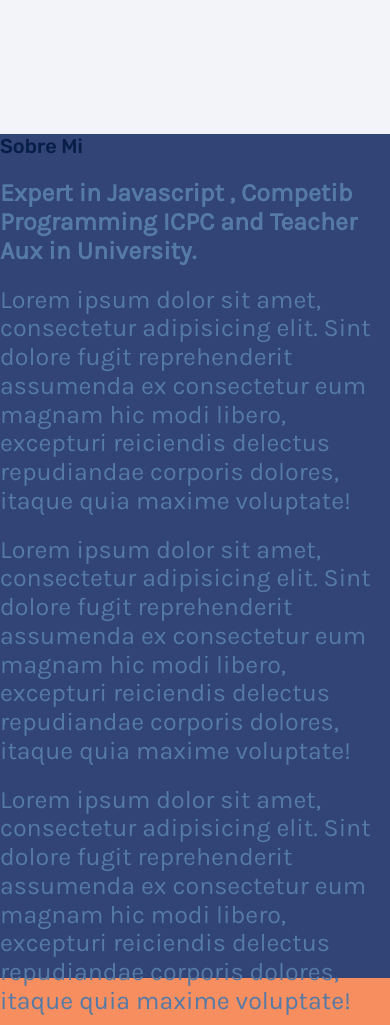
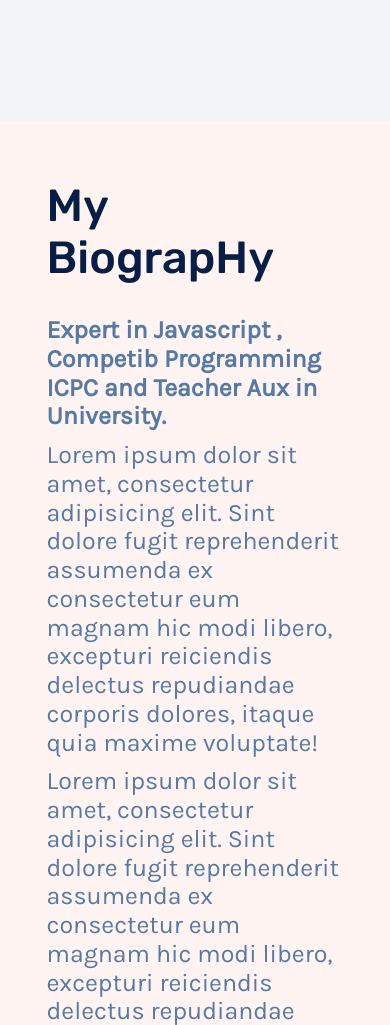
Before and after one commit to QuantumCode2000/portfolio, a plain HTML site: page index.html in a window 390 px wide. Shown: the part 840-1865 px from the top of the page. Drawn offline with Linux system fonts and the light colour scheme.

Commit message:
mejorando segunda seccion y el responsivo

```diff
--- a/assets/css/main.css
+++ b/assets/css/main.css
@@ -19,7 +19,7 @@
     --font-size-sm : 1.8rem;
     --font-size-md : 2.5rem;
      --font-size-lg : 3.5rem;
-     --font-size-xl : 4.2rem;
+     --font-size-xl : 4.5rem;
 
 
 }
@@ -35,13 +35,16 @@ body {
     background: url("../img/photo-dog.png") no-repeat;
     background-size: 750px;
     background-position: 110% 10% ;
+}
+
+.section {
     overflow: hidden;
     padding: 20px 30px;
 }
 
 .container{
-    float: left;
-    height: 100vh;
+    min-height: 100vh;
+    height: 100%;
     margin: 0 auto;
     max-width:  70%;
     display: flex;
@@ -50,12 +53,19 @@ body {
     padding: 20px 100px;
 }
 
+
+
+.hero .container {
+    float: left;
+}
+
 .hero-content{
     max-width: 800px;
 }
 
 .title  {
     font-size: var(--font-size-xl);
+    margin-right: 50px;
 }
 
 .title span {
@@ -63,12 +73,13 @@ body {
 }
 .title strong {
      font-size: var(--font-size-lg);
+     line-height: 1.125;
 }
 
 p{
      color: var(--color-font-base-highlight);
      font-size: var(--font-size-md);
-     margin: 20px 0;
+     margin: 10px 0;
 }
 
 
@@ -89,12 +100,6 @@ button {
 
 
 
-.biography {
-    height: 100vh;;
-    background-color: var(--color-secundary);
+.biography  {
+    background-color: var(--color-provincial-pink);
 }
-
-.expertise {
-    height: 100vh;;
-    background-color: var(--color-primary-highlight);
-}
--- a/assets/css/minireset.css
+++ b/assets/css/minireset.css
@@ -17,7 +17,7 @@
   --font-size-sm : 2rem;
   --font-size-md : 2.5rem;
   --font-size-lg : 3.5rem;
-  --font-size-xl : 4.2rem;
+  --font-size-xl : 4.5rem;
 }
 
 html,
@@ -55,7 +55,7 @@ h6 {
   font-size: 100%;
   font-weight: normal;
   font-family: 'Rubik', sans-serif;
-  line-height:  1.25;
+
 }
 
 ul {
@@ -67,6 +67,7 @@ input,
 select {
   margin: 0;
   font-family: 'Karla', sans-serif;
+
 }
 
 html {
--- a/assets/css/responsive.css
+++ b/assets/css/responsive.css
@@ -11,6 +11,16 @@
         padding: 15% 5%;
     }
 
+    .biography .container {
+        max-width: 100%;
+        flex-direction: column;
+        padding: 5% 5%;
+        justify-content:flex-start;
+    }
+
+    .biography .title {
+        margin: 0.5em 0
+    }
 
 }
 
--- a/index.html
+++ b/index.html
@@ -16,7 +16,7 @@
 <body>
     <main>
 
-        <header class="hero">
+        <header class=" section hero">
             <div class="container">
 
                 <div lass="hero-content">
@@ -41,28 +41,44 @@
 
         </header>
 
-        <article class="biography">
-            <h1>
-                Sobre Mi
+        <article class=" section biography">
+
+            <div class="container">
+                <div>
+
+                    <h1 class="title">
+
+                        My BiograpHy
+
                     </h1>
+
+
+
+
+                </div>
+
+                <div>
                     <p>
+
                         <strong>
                             Expert in Javascript , Competib Programming
                             ICPC and Teacher Aux in University.
                         </strong>
+
+                    </p>
+
                     <p>
                         Lorem ipsum dolor sit amet, consectetur adipisicing elit. Sint dolore fugit reprehenderit assumenda ex consectetur eum magnam hic modi libero, excepturi reiciendis delectus repudiandae corporis dolores, itaque quia maxime voluptate!
                     </p>
                     <p>
                         Lorem ipsum dolor sit amet, consectetur adipisicing elit. Sint dolore fugit reprehenderit assumenda ex consectetur eum magnam hic modi libero, excepturi reiciendis delectus repudiandae corporis dolores, itaque quia maxime voluptate!
                     </p>
-                <p>
-                    Lorem ipsum dolor sit amet, consectetur adipisicing elit. Sint dolore fugit reprehenderit assumenda ex consectetur eum magnam hic modi libero, excepturi reiciendis delectus repudiandae corporis dolores, itaque quia maxime voluptate!
-                </p>
-                <p>
-                    Lorem ipsum dolor sit amet, consectetur adipisicing elit. Sint dolore fugit reprehenderit assumenda ex consectetur eum magnam hic modi libero, excepturi reiciendis delectus repudiandae corporis dolores, itaque quia maxime voluptate!
-                </p>
-            </p>
+
+
+                </div>
+
+            </div>
+
         </article>
 
         <article class="expertise">
```
Lines whose indentation alone changed are shown as unchanged.
